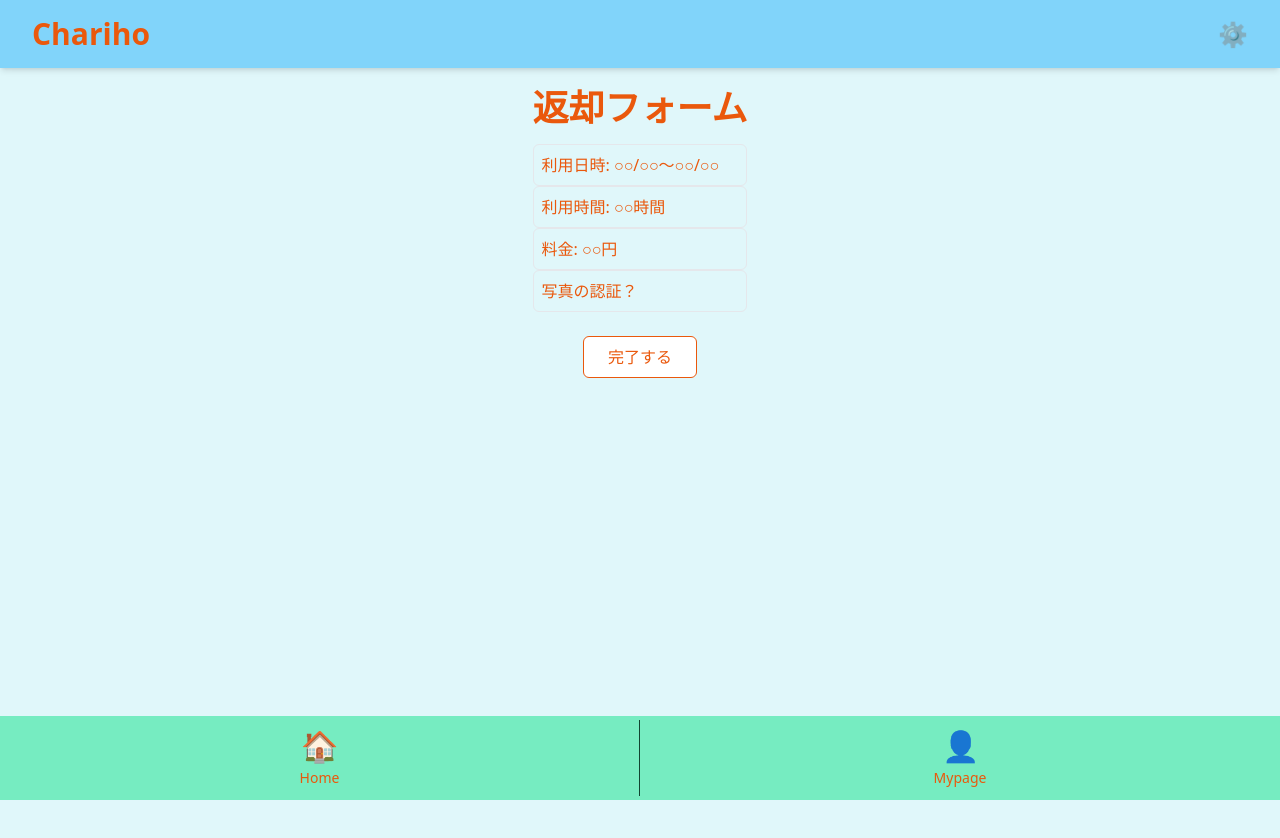
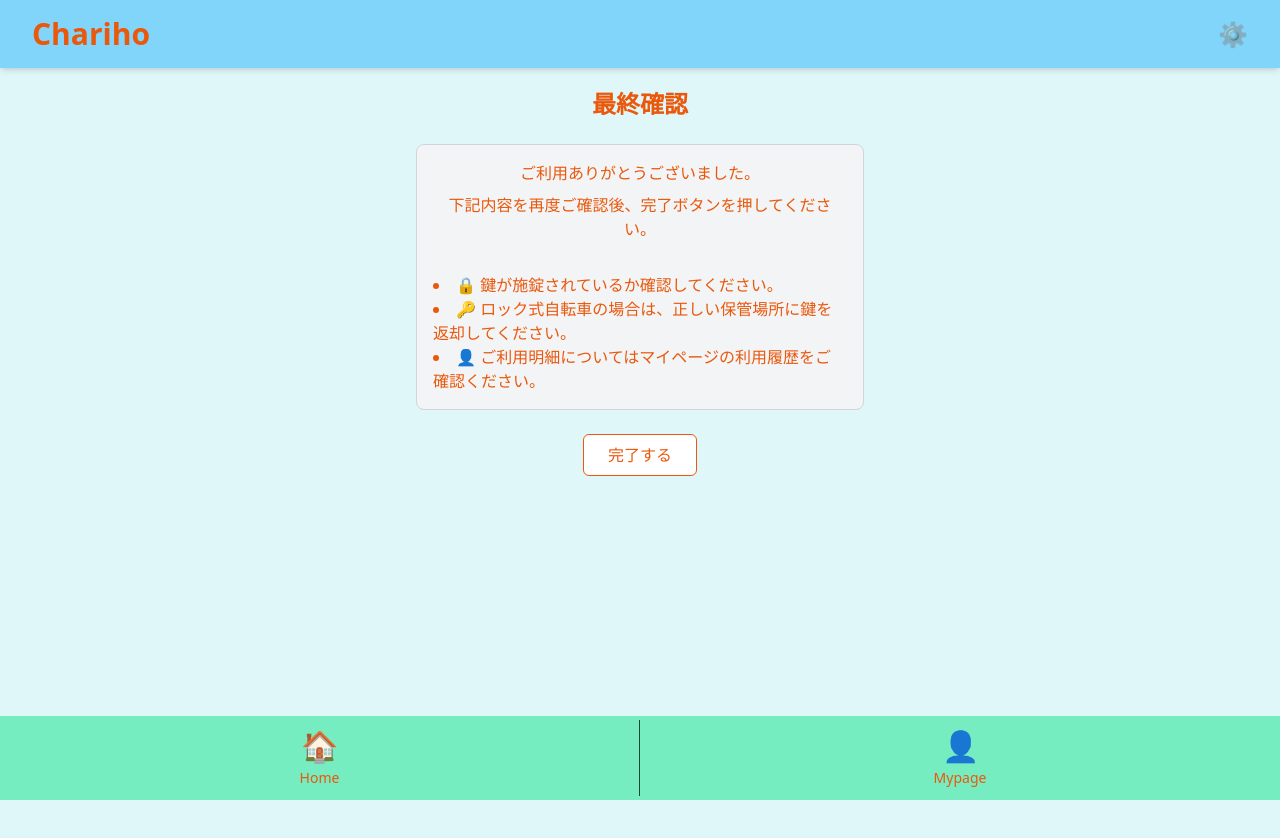
Before and after one commit to ms-engineer-bc24-12/Section_9_team_chariho, a Next.js app in the folder frontend/: page /rental/return/confirm in a window 1280 px wide. Shown: the top 838 px of the page. After the commit the page ends 800 px from the top, so only its background shows below. Built offline with nearby package versions, Linux system fonts and the light colour scheme.

Commit message:
feat:返却時の最終確認ページを作成

```diff
--- a/frontend/src/app/mypage/history/page.tsx
+++ b/frontend/src/app/mypage/history/page.tsx
@@ -11,35 +11,13 @@ export default function HistoryPage() {
         <br />
         {/* 自転車を貸した場合 */}
         <div className="flex flex-col gap-2 mt-4 md-6">
-          <p className="text-lg font-semibold">貸した自転車</p>
+          <p className="text-2xl font-semibold text-center">売上金：180円</p>
+          <br />
           <div className="border p-4 rounded-md w-80">
             <p>📅 2025/01/10</p>
             <p>🚲 自転車:マウンテンバイク</p>
             <p>📍 場所:春日部市</p>
             <p>💰 料金:500円</p>
-          </div>
-          <div className="border p-4 rounded-md mt-2">
-            <p>📅 2025/01/15</p>
-            <p>🚲 自転車:マウンテンバイク</p>
-            <p>📍 場所:春日部市</p>
-            <p>💰 料金:300円</p>
-          </div>
-        </div>
-
-        {/* 自転車を借りた場合 */}
-        <div className="flex flex-col gap-2 mt-4">
-          <p className="text-lg font-semibold">借りた自転車</p>
-          <div className="border p-4 rounded-md w-80">
-            <p>📅 2025/02/01</p>
-            <p>🚲 自転車:電動アシスト</p>
-            <p>📍 場所:越生町</p>
-            <p>💰 料金:500円</p>
-          </div>
-          <div className="border p-4 rounded-md mt-2">
-            <p>📅 2025/02/05</p>
-            <p>🚲 自転車:ロードバイク</p>
-            <p>📍 場所:秩父市</p>
-            <p>💰 料金:800円</p>
           </div>
         </div>
         <div className="mt-6">
--- a/frontend/src/app/rental/return/confirm/page.tsx
+++ b/frontend/src/app/rental/return/confirm/page.tsx
@@ -1,21 +1,35 @@
 //src/app/rental/return/confirm/pape.tsx
 //②-③-①自転車返却確認ページ (時間/金額/決済情報)　→ 完了アラート表示(②借りる/貸す/返す選択ページへ自動遷移？)
 import Button from '@/app/components/Button';
+import Link from 'next/link';
 
 export default function ReturnConfirmPage() {
   return (
-    <div className="flex flex-col items-center justify-between min-h-[170vh] pt-16">
+    <div className="flex flex-col items-center justify-between min-h-screen pt-16">
       <div className="flex flex-col items-center flex-grow">
-        <h2 className="text-4xl font-bold mt-6">返却フォーム</h2>
-
-        <div className="mt-4 w-full max-w-md">
-          <p className="border p-2 rounded-md w-full">利用日時: ○○/○○～○○/○○</p>
-          <p className="border p-2 rounded-md w-full">利用時間: ○○時間</p>
-          <p className="border p-2 rounded-md w-full">料金: ○○円</p>
-          <p className="border p-2 rounded-md w-full">写真の認証？</p>
+        <h2 className="text-2xl font-bold mt-6">最終確認</h2>
+        <br />
+        {/* 注意事項を枠で囲む */}
+        <div className="border border-gray-300 rounded-lg p-4 bg-gray-100 max-w-md">
+          <p className="mb-2 text-center">ご利用ありがとうございました。</p>
+          <p className="mb-2 text-center">
+            下記内容を再度ご確認後、完了ボタンを押してください。
+          </p>
+          <br />
+          <ul className="list-disc list-inside text-left">
+            <li>🔒 鍵が施錠されているか確認してください。</li>
+            <li>
+              🔑 ロック式自転車の場合は、正しい保管場所に鍵を返却してください。
+            </li>
+            <li>
+              👤 ご利用明細についてはマイページの利用履歴をご確認ください。
+            </li>
+          </ul>
         </div>
-        <br />
-        <Button>完了する</Button>
+        {/* ボタンは枠外 */}
+        <Link href="/mypage/history" className="mt-6">
+          <Button>完了する</Button>
+        </Link>
       </div>
     </div>
   );
```
